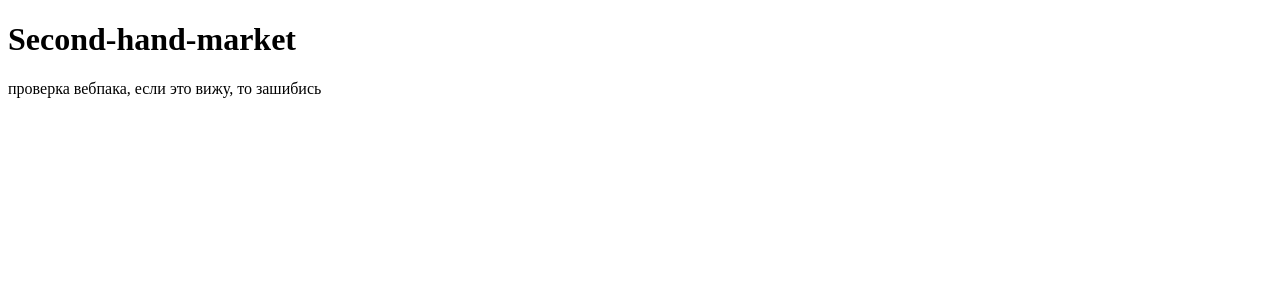
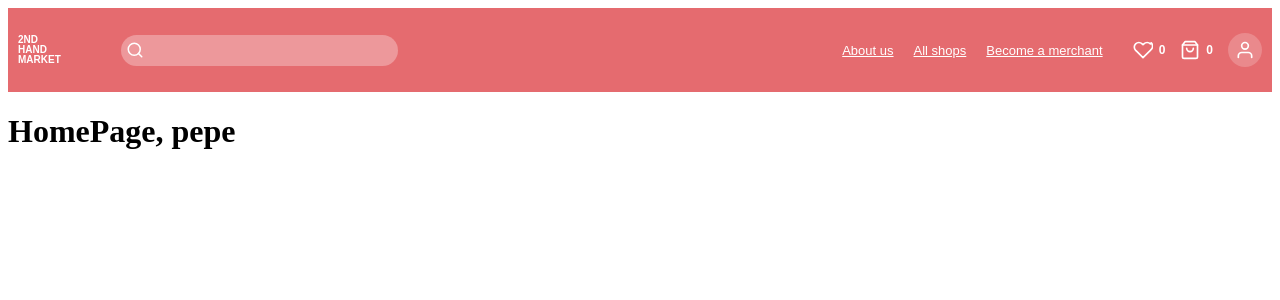
Before and after one commit to etoneyaaa402/second-hand-market, a React app: page / in a window 1280 px wide. Shown: the top 300 px of the page. Built offline with nearby package versions, Linux system fonts and the light colour scheme.

Commit message:
feat: add routing and header layout

```diff
--- a/src/App.js
+++ b/src/App.js
@@ -1,8 +1,22 @@
-export default function App() {
+import React from 'react';
+import { BrowserRouter, Routes, Route } from 'react-router-dom';
+import HomePage from './pages/HomePage';
+import LoginPage from './pages/LoginPage';
+import ProductPage from './pages/ProductPage';
+import Layout from './components/Layout/Layout';
+
+function App() {
     return(
-        <div>
-            <h1>Second-hand-market</h1>
-            <p>проверка вебпака, если это вижу, то зашибись</p>
-        </div>
+        <BrowserRouter>
+        <Routes>
+            <Route path='/' element={<Layout />}>
+                <Route index element={<HomePage />} />
+                <Route path='/login' element={<LoginPage />} />
+                <Route path='/product/:id' element={<ProductPage />} />
+            </Route>
+        </Routes>
+        </BrowserRouter>
     )
 }
+
+export default App;
--- /dev/null
+++ b/src/components/Layout/Header.css
@@ -0,0 +1,142 @@
+.header {
+    background-color: #e56b6f;
+    color: white;
+    padding: 25px 10px;
+    font-family: sans-serif;
+  }
+
+  .header-top {
+    display: flex;
+    align-items: center;
+    justify-content: space-between;
+    max-width: 1400px;
+    margin: 0 auto;
+  }
+
+  .header-left {
+    display: flex;
+    align-items: center;
+    gap: 40px;
+  }
+
+  .header-right {
+    display: flex;
+    align-items: center;
+    gap: 30px;
+  }
+
+  .logo {
+    display: flex;
+    align-items: center;
+    text-decoration: none;
+    color: white;
+    gap: 10px;
+  }
+
+  .logo-icon {
+    background-color: white;
+    color: #e56b6f;
+    font-size: 24px;
+    font-weight: bold;
+    width: 40px;
+    height: 40px;
+    display: flex;
+    justify-content: center;
+    align-items: center;
+    border-radius: 8px;
+  }
+
+  .logo-text {
+    font-size: 10px;
+    font-weight: bold;
+    line-height: 1;
+  }
+
+  .search-container {
+    position: relative;
+    flex: 0 1 300px;
+    margin: 0 20px;
+  }
+
+  .search-input {
+    width: 100%;
+    padding: 8px 35px 8px 15px;
+    border-radius: 20px;
+    border: none;
+    background-color: rgba(255, 255, 255, 0.3);
+    color: white;
+  }
+
+  .search-input::placeholder {
+    color: rgba(255, 255, 255, 0.7);
+  }
+
+  .search-icon {
+    position: absolute;
+    top: 50%;
+    transform: translateY(-50%);
+    margin-left: 5px;
+  }
+
+  .header-nav {
+    display: flex;
+    gap: 20px;
+  }
+
+  .header-nav a {
+    color: white;
+    text-decoration: underline;
+    font-size: 13px;
+  }
+
+  .header-icons {
+    display: flex;
+    gap: 15px;
+    align-items: center;
+  }
+
+  .icon-item {
+    display: flex;
+    align-items: center;
+    gap: 5px;
+    font-size: 14px;
+    cursor: pointer;
+  }
+
+  .user-avatar {
+    background-color: rgba(255, 255, 255, 0.2);
+    padding: 5px;
+    border-radius: 50%;
+  }
+
+  .icon-item {
+    display: flex;
+    align-items: center;
+    gap: 6px;
+    cursor: pointer;
+    transition: opacity 0.2s;
+  }
+
+  .icon-item:hover {
+    opacity: 0.8;
+  }
+
+  .icon-count {
+    font-size: 12px;
+    font-weight: bold;
+  }
+
+  .user-avatar {
+    background-color: rgba(255, 255, 255, 0.2);
+    width: 34px;
+    height: 34px;
+    display: flex;
+    justify-content: center;
+    align-items: center;
+    border-radius: 50%;
+    padding: 0;
+  }
+
+  svg {
+    display: block;
+  }
--- /dev/null
+++ b/src/components/Layout/Header.jsx
@@ -0,0 +1,78 @@
+import React from 'react';
+import { Link } from 'react-router-dom';
+import './Header.css';
+
+// Иконка поиска
+const SearchIcon = () => (
+  <svg width="18" height="18" viewBox="0 0 24 24" fill="none" stroke="currentColor" strokeWidth="2" strokeLinecap="round" strokeLinejoin="round">
+    <circle cx="11" cy="11" r="8"></circle>
+    <line x1="21" y1="21" x2="16.65" y2="16.65"></line>
+  </svg>
+);
+
+// Иконка сердца (избранное)
+const HeartIcon = () => (
+  <svg width="20" height="20" viewBox="0 0 24 24" fill="none" stroke="currentColor" strokeWidth="2" strokeLinecap="round" strokeLinejoin="round">
+    <path d="M20.84 4.61a5.5 5.5 0 0 0-7.78 0L12 5.67l-1.06-1.06a5.5 5.5 0 0 0-7.78 7.78l1.06 1.06L12 21.23l8.84-8.84 1.06-1.06a5.5 5.5 0 0 0 0-7.78z"></path>
+  </svg>
+);
+
+// Иконка корзины/сумки
+const BagIcon = () => (
+  <svg width="20" height="20" viewBox="0 0 24 24" fill="none" stroke="currentColor" strokeWidth="2" strokeLinecap="round" strokeLinejoin="round">
+    <path d="M6 2L3 6v14a2 2 0 0 0 2 2h14a2 2 0 0 0 2-2V6l-3-4Z"></path>
+    <path d="M3 6h18"></path>
+    <path d="M16 10a4 4 0 0 1-8 0"></path>
+  </svg>
+);
+
+// Иконка пользователя
+const UserIcon = () => (
+  <svg width="20" height="20" viewBox="0 0 24 24" fill="none" stroke="currentColor" strokeWidth="2" strokeLinecap="round" strokeLinejoin="round">
+    <path d="M20 21v-2a4 4 0 0 0-4-4H8a4 4 0 0 0-4 4v2"></path>
+    <circle cx="12" cy="7" r="4"></circle>
+  </svg>
+);
+
+export default function Header() {
+  return (
+    <header className="header">
+      <div className="header-top">
+        <div className="header-left">
+            <Link to="/" className="logo">
+                <div className="logo-text">2ND<br/>HAND<br/>MARKET</div>
+            </Link>
+
+            <div className="search-container">
+                <input type="text" className="search-input" />
+                <span className="search-icon">
+                    <SearchIcon />
+                </span>
+            </div>
+        </div>
+
+        <div className="header-right">
+            <nav className="header-nav">
+                <a href="#">About us</a>
+                <a href="#">All shops</a>
+                <a href="#">Become a merchant</a>
+            </nav>
+
+            <div className="header-icons">
+                <div className="icon-item">
+                    <HeartIcon />
+                    <span className="icon-count">0</span>
+                </div>
+                <div className="icon-item">
+                    <BagIcon />
+                    <span className="icon-count">0</span>
+                </div>
+                <div className="icon-item user-avatar">
+                    <UserIcon />
+                </div>
+            </div>
+        </div>
+      </div>
+    </header>
+  );
+}
--- /dev/null
+++ b/src/components/Layout/Layout.jsx
@@ -0,0 +1,13 @@
+import { Outlet } from 'react-router-dom';
+import Header from './Header';
+
+export default function Layout(){
+    return(
+        <div>
+            <Header />
+            <main className='main-container'>
+                <Outlet />
+            </main>
+        </div>
+    )
+}
--- /dev/null
+++ b/src/pages/HomePage.jsx
@@ -0,0 +1,7 @@
+export default function HomePage(){
+    return(
+        <div>
+            <h1>HomePage, pepe</h1>
+        </div>
+    )
+}
--- /dev/null
+++ b/src/pages/LoginPage.jsx
@@ -0,0 +1,7 @@
+export default function LoginPage(){
+    return(
+        <div>
+            <h1>LoginPage, pepe</h1>
+        </div>
+    )
+}
--- /dev/null
+++ b/src/pages/ProductPage.jsx
@@ -0,0 +1,7 @@
+export default function ProductPage(){
+    return(
+        <div>
+            <h1>ProductPage, pepe</h1>
+        </div>
+    )
+}
```
Also changed, not shown: src/components/1.txt (added).
